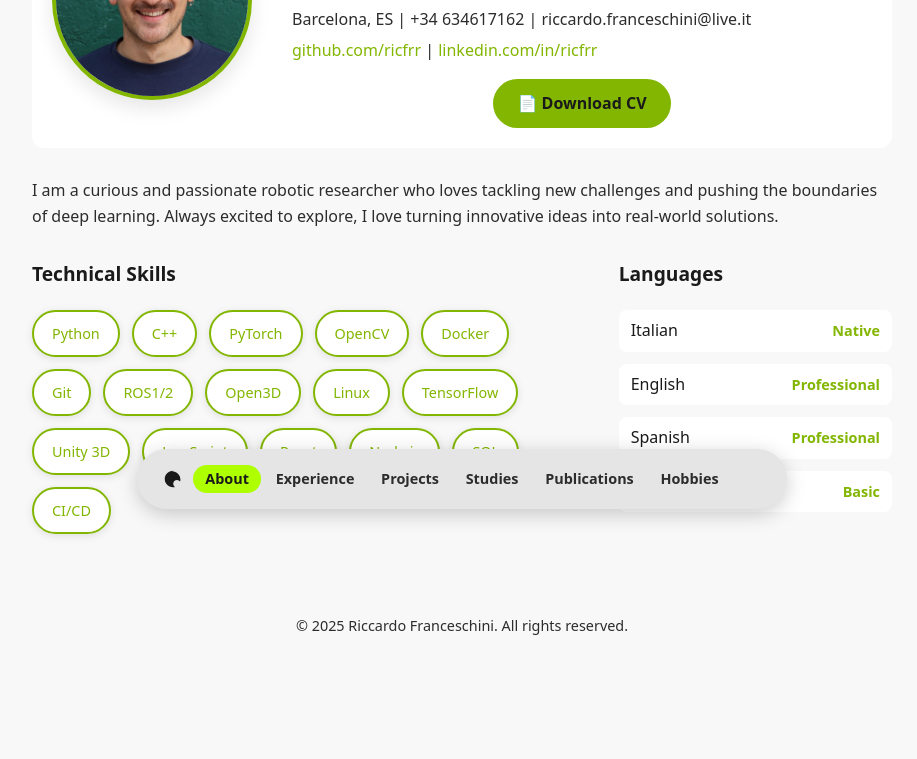
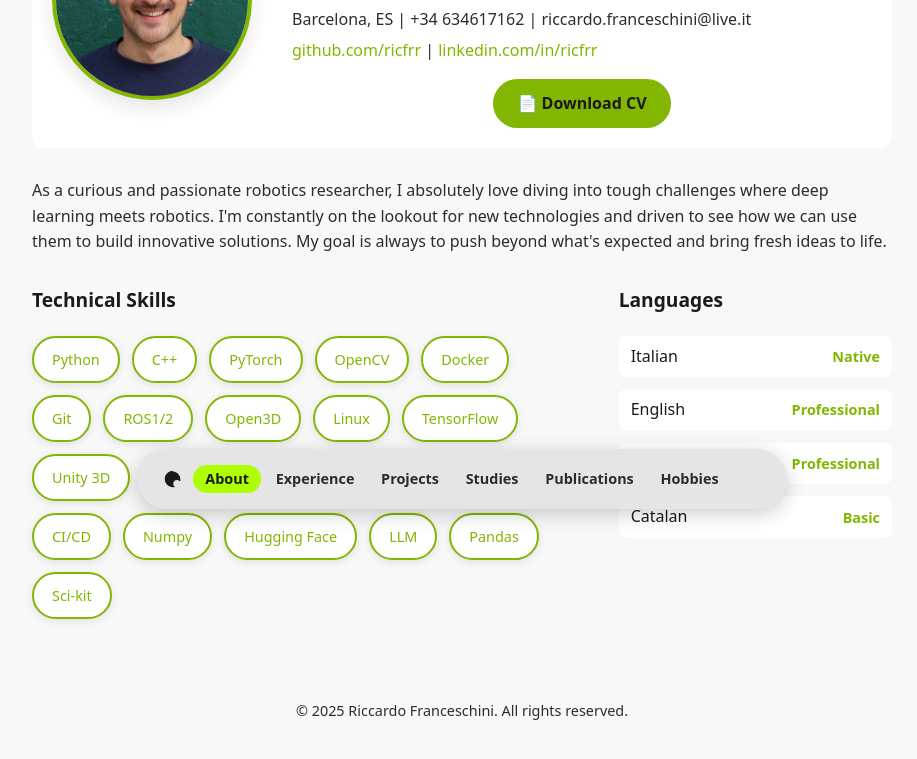
Before and after one commit to ricfrr/portfolio, a plain HTML site: page index.html in a window 1280 px wide. Shown: the part 271-1030 px from the top of the page, without its empty margins (178-1095 px from the left). Drawn offline with Linux system fonts and the light colour scheme.

Commit message:
update cv and minor improvements

```diff
--- a/index.html
+++ b/index.html
@@ -54,7 +54,10 @@
                 </div>
             </div>
 
-            <p>I am a curious and passionate robotic researcher who loves tackling new challenges and pushing the boundaries of deep learning. Always excited to explore, I love turning innovative ideas into real-world solutions.</p>
+            <p>As a curious and passionate robotics researcher, I absolutely love diving into tough
+                challenges where deep learning meets robotics. I'm constantly on the lookout
+                for new technologies and driven to see how we can use them to build innovative
+                solutions. My goal is always to push beyond what's expected and bring fresh ideas to life.</p>
 
             <div class="skills-languages-container">
                 <div class="skills-section">
@@ -76,6 +79,11 @@
                         <span class="skill-tag">Node.js</span>
                         <span class="skill-tag">SQL</span>
                         <span class="skill-tag">CI/CD</span>
+                        <span class="skill-tag">Numpy</span>
+                        <span class="skill-tag">Hugging Face</span>
+                        <span class="skill-tag">LLM</span>
+                        <span class="skill-tag">Pandas</span>
+                        <span class="skill-tag">Sci-kit</span>
                     </div>
                 </div>
 
```
Also changed, not shown: 1 other file.
